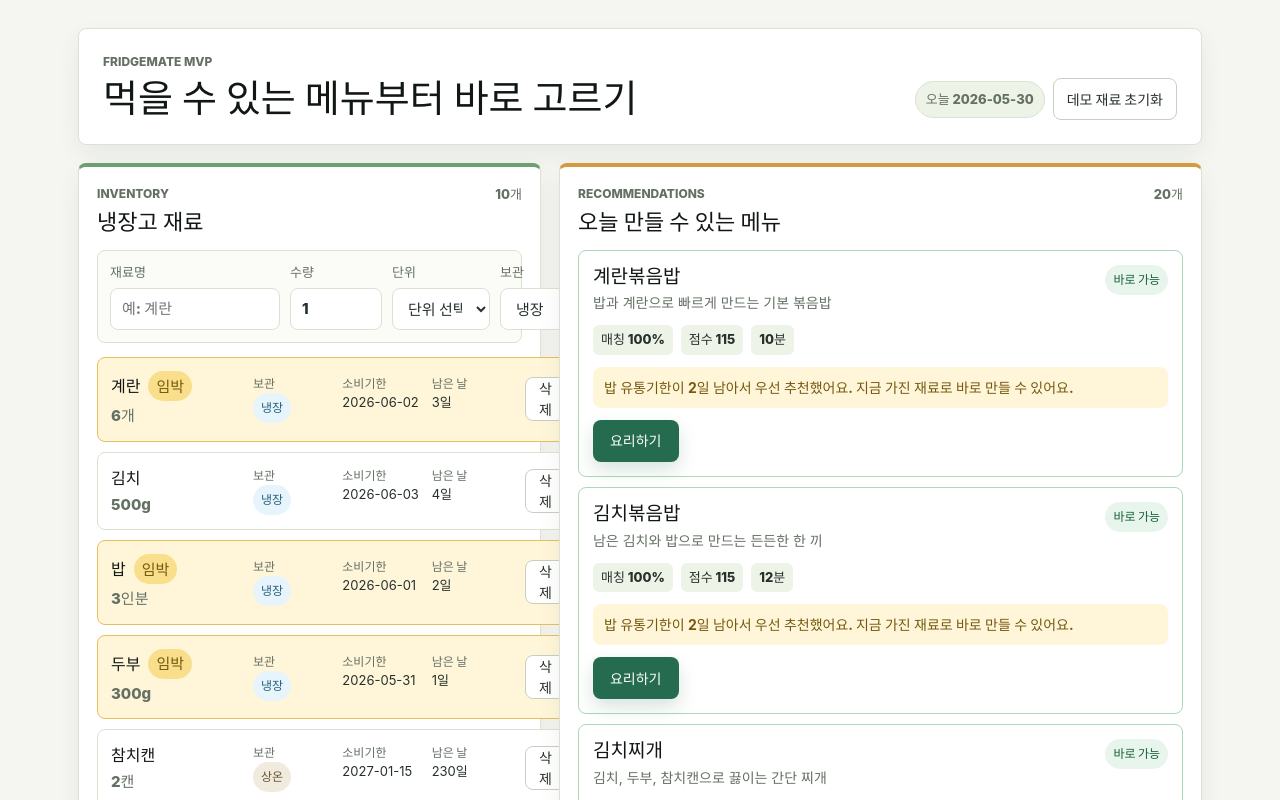
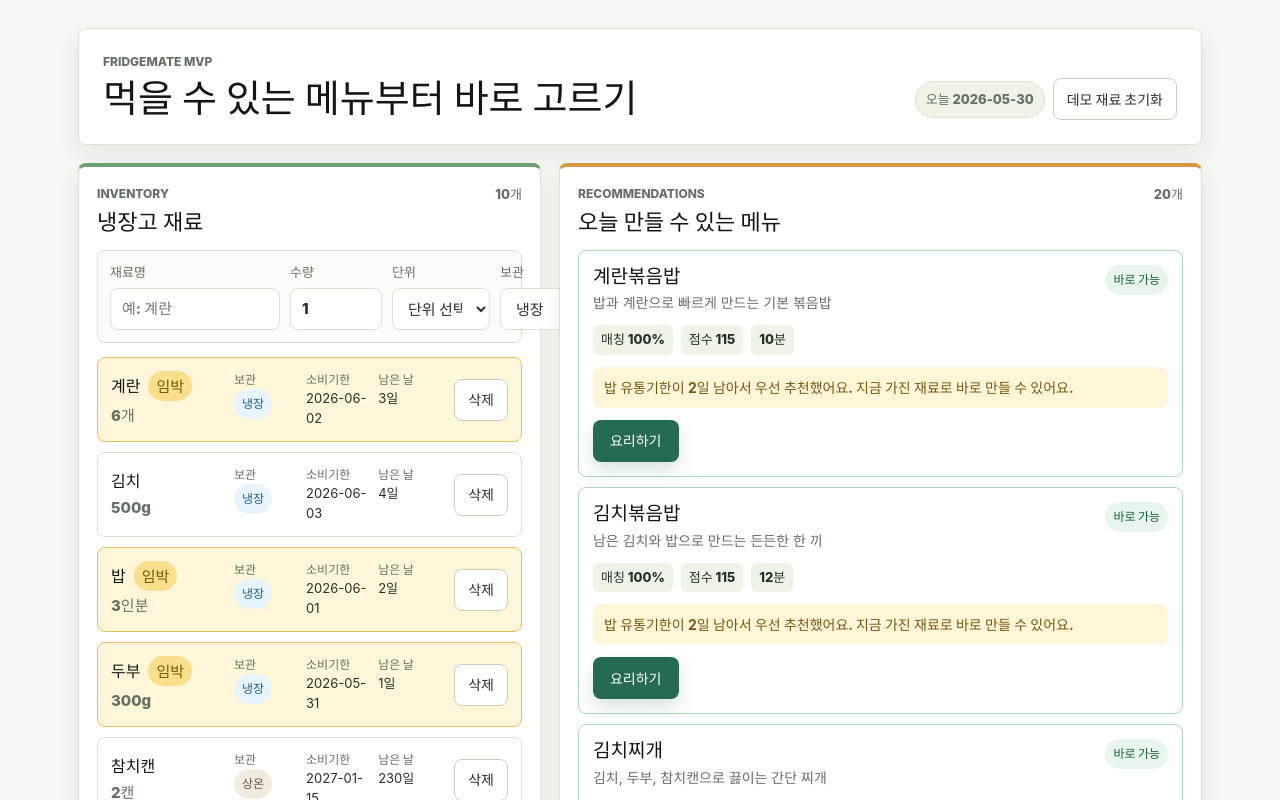
Before and after one commit to seonggwon-park/fridge-mate, a React (Vite) app: page / in a window 1280 px wide. Shown: the top 800 px of the page. Built offline with nearby package versions, Linux system fonts and the light colour scheme.

Commit message:
Fix responsive inventory card layout

```diff
--- a/src/App.css
+++ b/src/App.css
@@ -200,6 +200,7 @@ button:active {
   display: grid;
   gap: 10px;
   margin-top: 14px;
+  min-width: 0;
 }
 
 .ingredient-row,
@@ -213,7 +214,12 @@ button:active {
 .ingredient-row {
   display: grid;
   gap: 12px;
+  min-width: 0;
   padding: 13px;
+}
+
+.ingredient-row > * {
+  min-width: 0;
 }
 
 .ingredient-row.is-urgent {
@@ -231,6 +237,7 @@ button:active {
   align-items: center;
   gap: 8px;
   flex-wrap: wrap;
+  min-width: 0;
 }
 
 .ingredient-main strong,
@@ -249,6 +256,11 @@ button:active {
   grid-template-columns: repeat(3, minmax(0, 1fr));
   gap: 8px;
   margin: 0;
+  min-width: 0;
+}
+
+.ingredient-meta div {
+  min-width: 0;
 }
 
 .ingredient-meta dt {
@@ -261,6 +273,12 @@ button:active {
   margin: 0;
   color: var(--text);
   font-size: 13px;
+  overflow-wrap: anywhere;
+}
+
+.ingredient-row .secondary-action {
+  justify-self: end;
+  white-space: nowrap;
 }
 
 .badge {
@@ -512,7 +530,7 @@ button:active {
   }
 
   .ingredient-row {
-    grid-template-columns: minmax(130px, 0.8fr) minmax(260px, 1.5fr) auto;
+    grid-template-columns: minmax(0, 0.8fr) minmax(0, 1.5fr) max-content;
     align-items: center;
   }
 
@@ -564,6 +582,10 @@ button:active {
     grid-template-columns: 1fr;
   }
 
+  .ingredient-row .secondary-action {
+    justify-self: stretch;
+  }
+
   .secondary-action,
   .primary-action {
     width: 100%;
```
